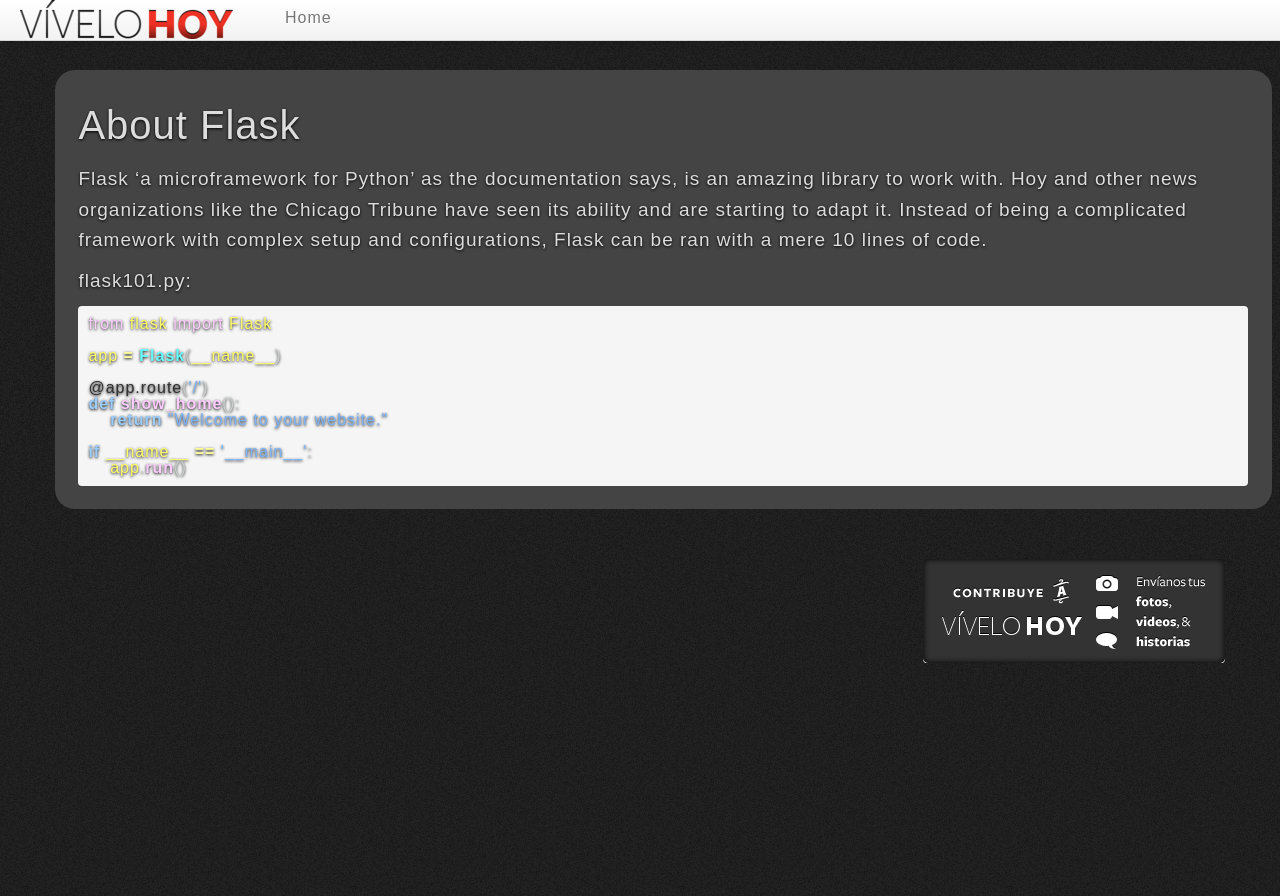
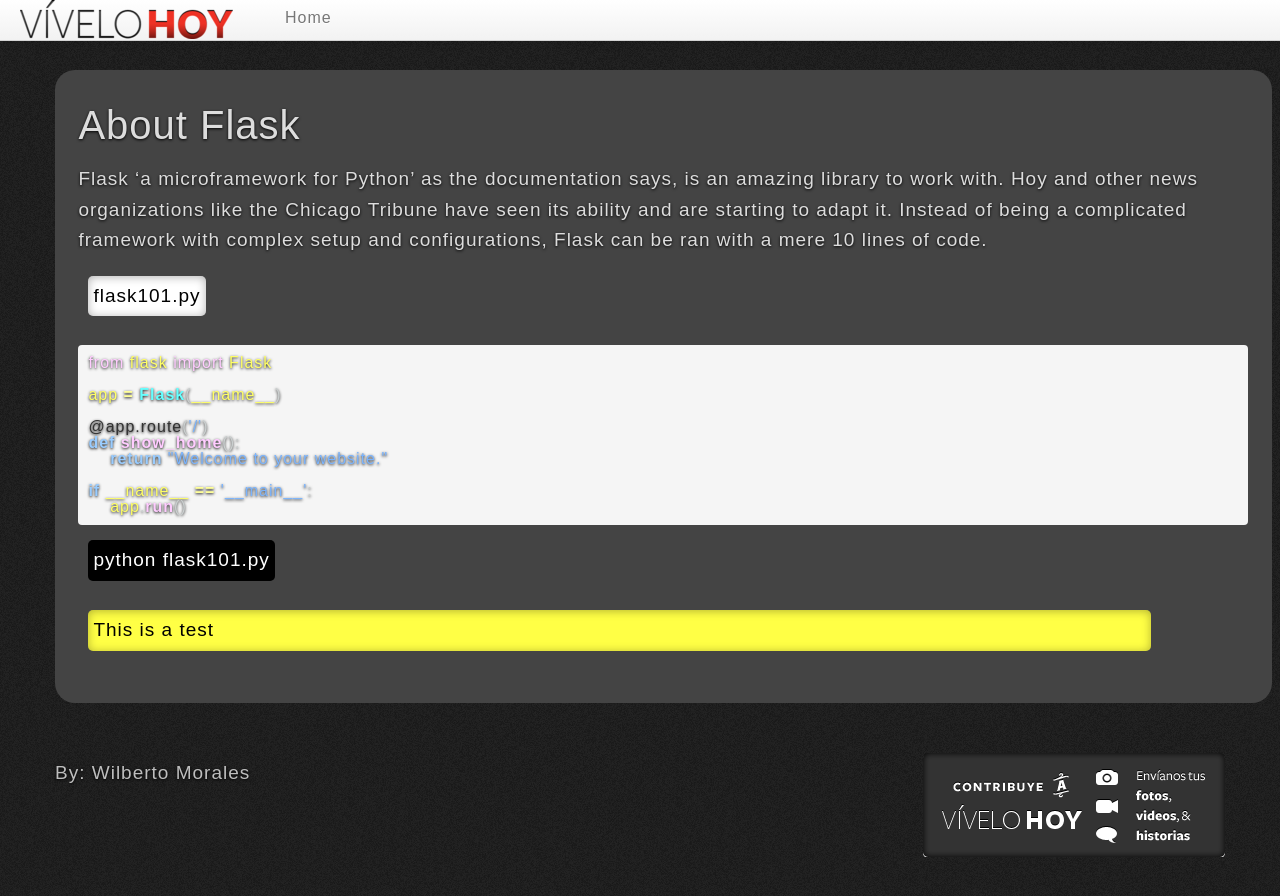
Before and after one commit to vivelohoy/vivelohoy.github.io, a Jekyll site: the page built from _posts/2013-07-11-Preview-Post.markdown, in a window 1280 px wide and 957 px high. Shown: the top 896 px of the window. Built offline with Jekyll 4.4.1, drawn with Linux system fonts in a browser that asks for light colours; some web fonts are replaced.

Commit message:
Update theme preview

```diff
--- a/_posts/2013-07-11-Preview-Post.markdown
+++ b/_posts/2013-07-11-Preview-Post.markdown
@@ -1,13 +1,16 @@
 ---
 layout: base
 title: Theme Preview
+author: Wilberto Morales
+author-link: http://www.facebook.com/wilbertotequie
 ---
 
 ##About Flask
 
 Flask 'a microframework for Python' as the documentation says, is an amazing library to work with. Hoy and other news organizations like the Chicago Tribune have seen its ability and are starting to adapt it. Instead of being a complicated framework with complex setup and configurations, Flask can be ran with a mere 10 lines of code.
 
-flask101.py:
+<code class="file">flask101.py</code>
+
 
 {% highlight python %}
 from flask import Flask
@@ -22,3 +25,6 @@ if __name__ == '__main__':
     app.run()
 
 {% endhighlight %}
+
+<code class="tc">python flask101.py</code>
+<code class="note">This is a test</code>
```
